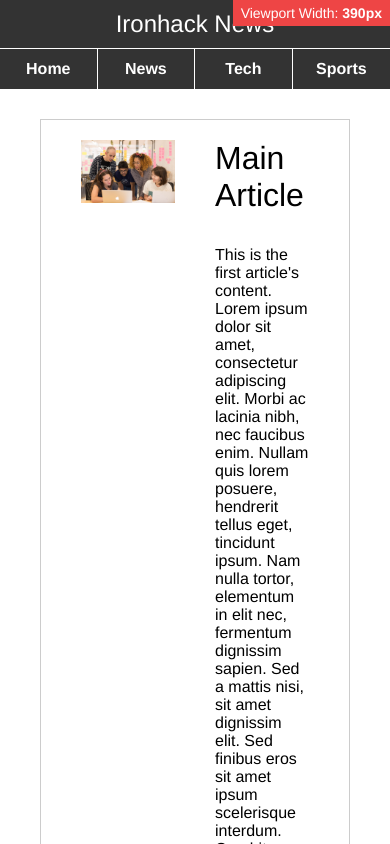
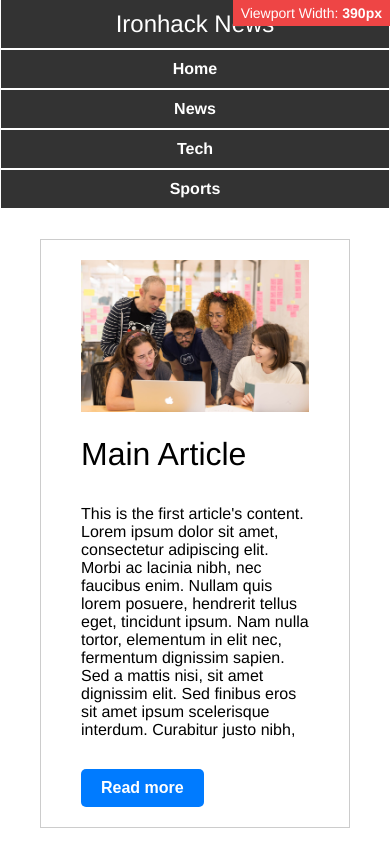
Before and after one commit to ironhack-labs/lab-css-ironhack-news, a plain HTML site: page index.html in a window 390 px wide. Shown: the top 844 px of the page. Drawn offline with Linux system fonts and the light colour scheme.

Commit message:
Se ha realizado la Iteration 1

```diff
--- a/styles/style.css
+++ b/styles/style.css
@@ -177,3 +177,55 @@ header {
 }
 
 /* Write your CSS below */
+@media (max-width: 760px) {
+
+  .newspaper-name {
+    border: 0.01em solid;
+    border-top: none;
+  }
+
+  .navbar {
+    flex-direction: column;
+    align-content: stretch;
+  }
+
+  .navbar li {
+    width: 100%;
+    border: 0.1em solid;
+  }
+
+  .navbar li:last-child {
+    border-right: 0.1em solid;
+  }
+
+
+  .main {
+    flex-direction: column;
+    flex-wrap: wrap;
+  }
+
+  .main-article {
+    flex-direction: column;
+    align-items: center;
+    justify-content: stretch;
+  }
+
+  .main-article .image {
+    width: 100%;
+    padding-bottom: 20px;
+  }
+
+  .main-article .content {
+    width: 100%;
+  }
+
+  .articles-container {
+    flex-direction: column;
+  }
+
+  .articles-container .article {
+    width: 100%;
+  }
+
+
+}
```
